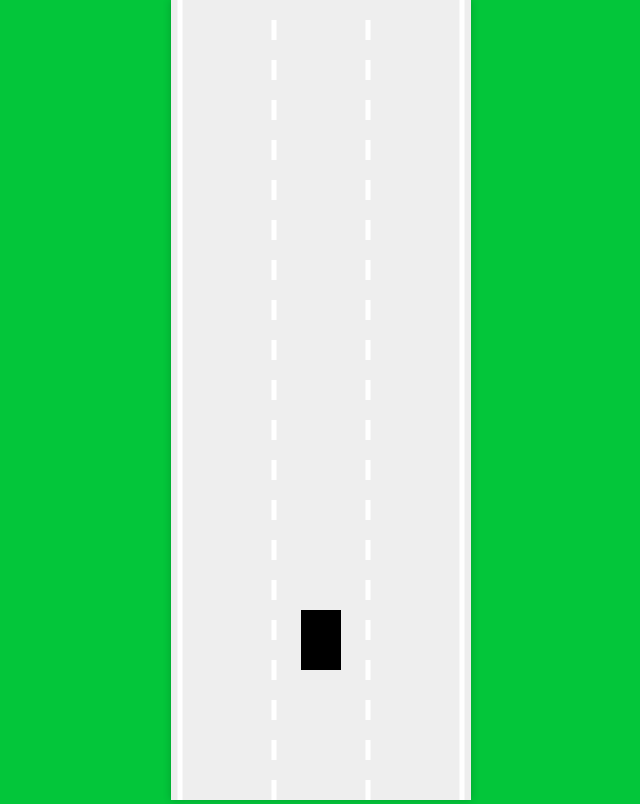
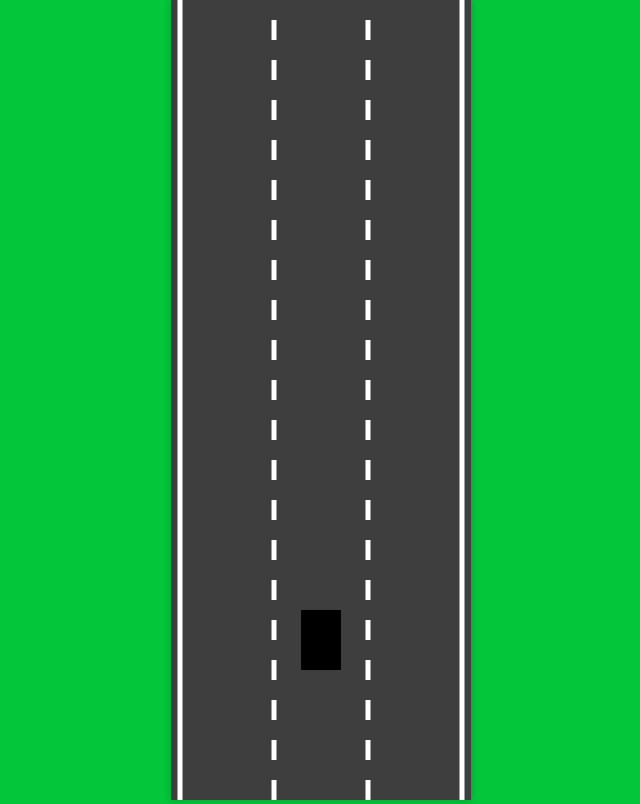
Before and after one commit to ojpro/self-driving-car, a website built with Vite: page index.html in a window 1280 px wide. Shown: the whole page, without its empty margins (319-959 px from the left). Built offline with nearby package versions, Linux system fonts and the light colour scheme.

Commit message:
change road background.

```diff
--- a/src/style.css
+++ b/src/style.css
@@ -8,6 +8,6 @@ body{
 }
 
 #canvas{
-    background-color: #eeeeee;
+    background-color: #3e3e3e;
     box-shadow: 0 0 8px rgba(0,0,0,.2);
 }
```
